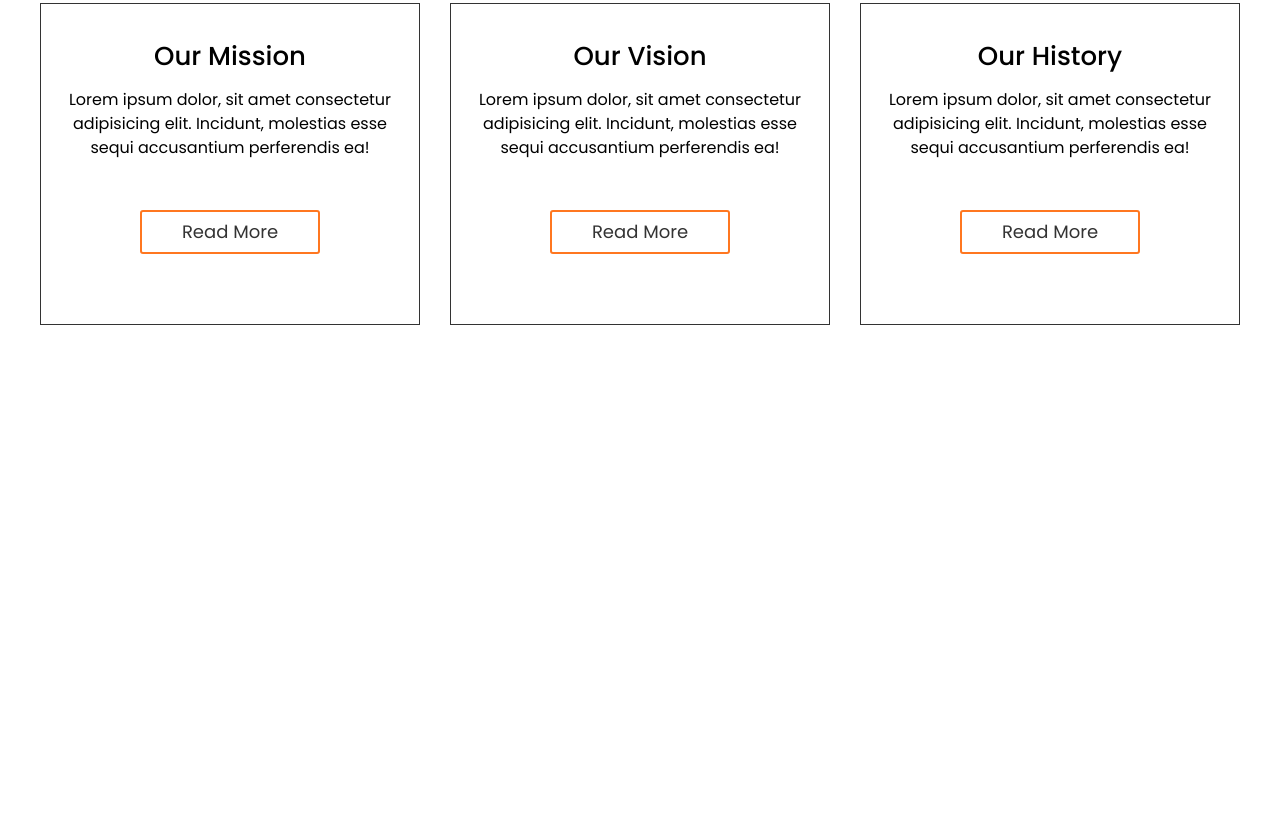
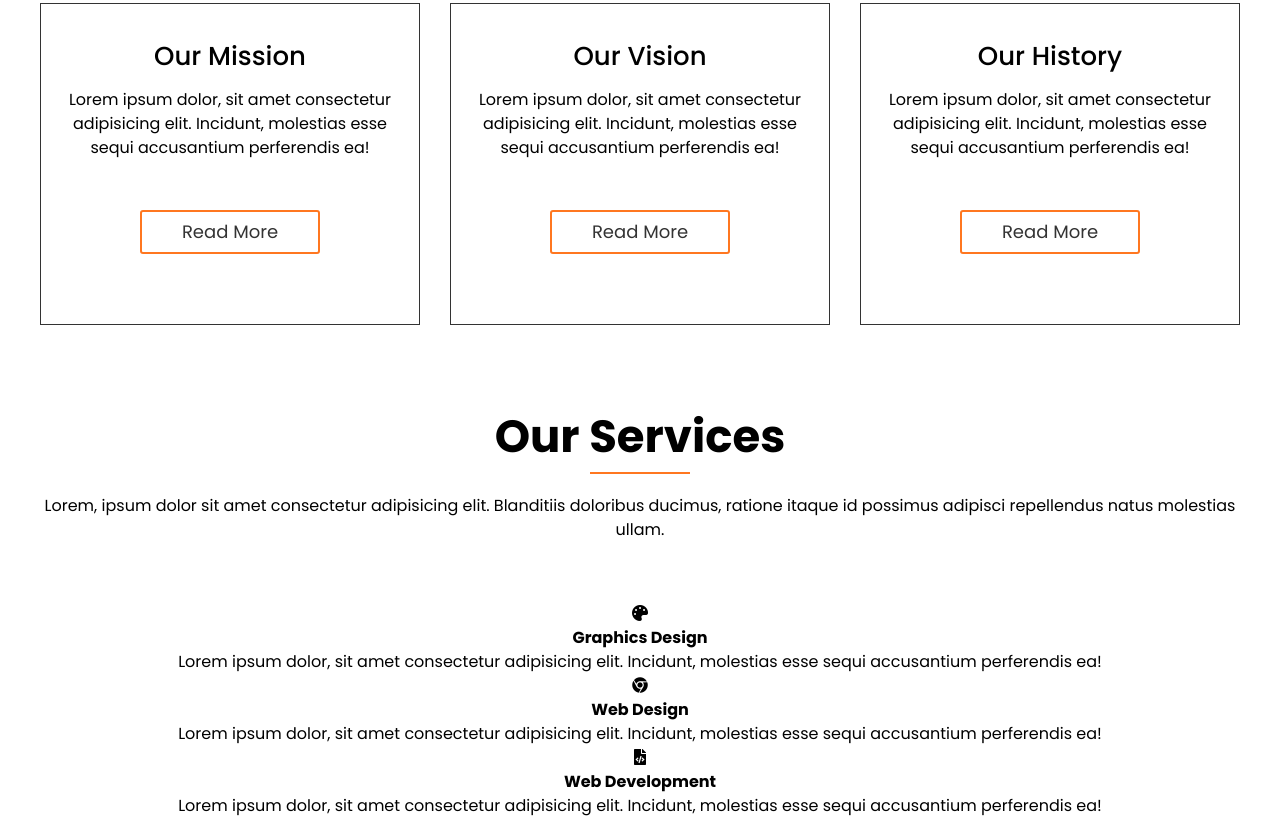
Before and after one commit to Mehedi-Hasan-Himel/digital-agency-sass, a plain HTML site: page index.html in a window 1280 px wide. Shown: the part 752-1570 px from the top of the page. Before the commit the page ends 1177 px from the top, so only its background shows below. Drawn offline with Linux system fonts and the light colour scheme.

Commit message:
content and icons added on service

```diff
--- a/css/base/_common.scss
+++ b/css/base/_common.scss
@@ -33,6 +33,7 @@ img {
 ul {
   list-style: none;
 }
+
 // common style code end
 
 // Background CSS Start
@@ -110,6 +111,8 @@ ul {
   }
 // Section title end
 
+
+
 // margin and padding start
 
 @for $var from 1 through 10 {
--- a/index.html
+++ b/index.html
@@ -6,6 +6,8 @@
    <meta http-equiv="X-UA-Compatible" content="IE=edge">
    <meta name="viewport" content="wclassth=device-wclassth, initial-scale=1.0">
    <link rel="stylesheet" href="css/style.css">
+   <link rel="stylesheet" href="https://use.fontawesome.com/releases/v5.15.4/css/all.css"
+      integrity="sha384-DyZ88mC6Up2uqS4h/KRgHuoeGwBcD4Ng9SiP4dIRy0EXTlnuz47vAwmeGwVChigm" crossorigin="anonymous">
    <title>Digital Agency</title>
 </head>
 
@@ -89,6 +91,45 @@
       </div>
    </section>
    <!-- About Section End -->
+
+   <!-- Service Section Start -->
+   <section class="services_area" class="pt-100 pb-100" ;>
+      <div class="main">
+         <div class="section_title text-center">
+            <h4>Our Services
+            </h4>
+            <p>Lorem, ipsum dolor sit amet consectetur adipisicing elit. Blanditiis doloribus ducimus, ratione itaque id
+               possimus adipisci repellendus natus molestias ullam.</p>
+         </div>
+         <div class="services fix text-center">
+            <div class="single_service">
+               <i class="fas fa-palette"></i>
+               <h4>Graphics Design
+               </h4>
+               <p>Lorem ipsum dolor, sit amet consectetur adipisicing elit. Incidunt, molestias esse sequi accusantium
+                  perferendis ea!
+               </p>
+            </div>
+            <div class="single_service">
+               <i class="fab fa-chrome"></i>
+               <h4>Web Design
+               </h4>
+               <p>Lorem ipsum dolor, sit amet consectetur adipisicing elit. Incidunt, molestias esse sequi accusantium
+                  perferendis ea!
+               </p>
+            </div>
+            <div class="single_service">
+               <i class="fas fa-file-code"></i>
+               <h4>Web Development
+               </h4>
+               <p>Lorem ipsum dolor, sit amet consectetur adipisicing elit. Incidunt, molestias esse sequi accusantium
+                  perferendis ea!
+               </p>
+            </div>
+         </div>
+      </div>
+   </section>
+   <!-- Service Section End -->
 </body>
 
 </html>
```
Also changed, not shown: css/layouts/_about.scss (+8 -8 lines), 1 other file.
